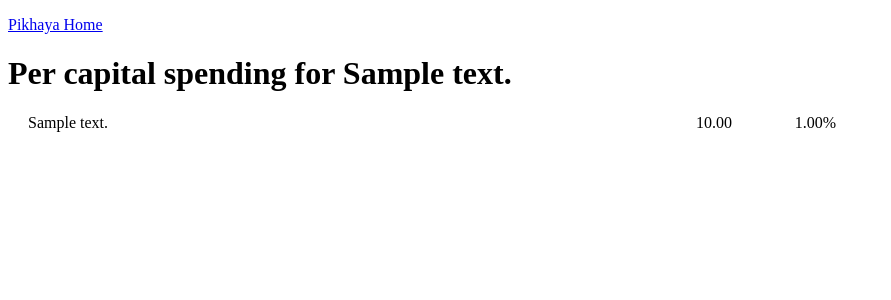
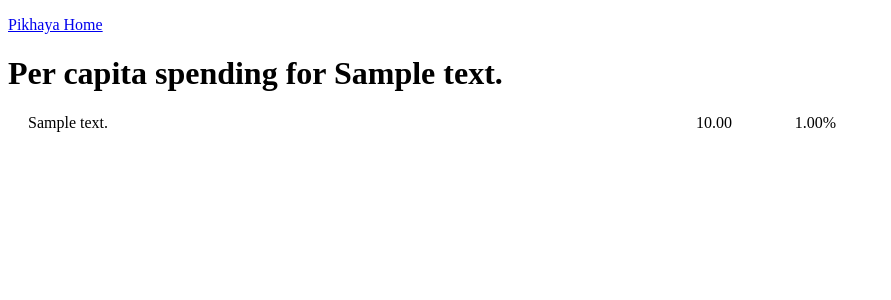
Before and after one commit to tobes/munge, a Flask app: template munge/templates/ct_spending.html in a window 1280 px wide. Shown: the top 300 px of the page, without its empty margins (0-891 px from the left). Run offline with Flask 2, Linux system fonts and the light colour scheme; the template is opened without the code that fills it: most values are stand-ins (such as "Sample title", 1, 10 or a date in 2020); parts of the project's set-up code (start-up, migrations or seed data) failed here and were passed over.

Commit message:
fix typo

```diff
--- a/munge/templates/ct_spending.html
+++ b/munge/templates/ct_spending.html
@@ -4,7 +4,7 @@
 
 {% block content %}
 
-<h1>Per capital spending for {{ nuts1_desc }}</h1>
+<h1>Per capita spending for {{ nuts1_desc }}</h1>
 
 {% for desc, level, code, per_capita, percent_from_national in data %}
 <div class="spending_row_{{ level }}">
```
